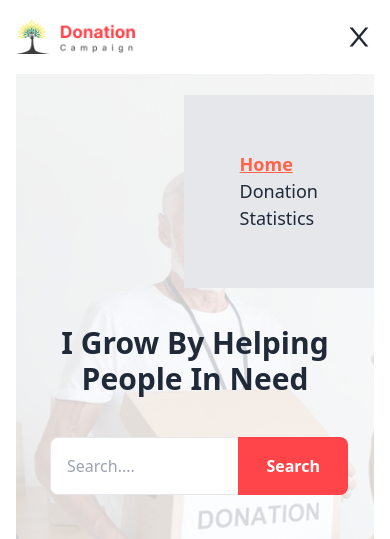
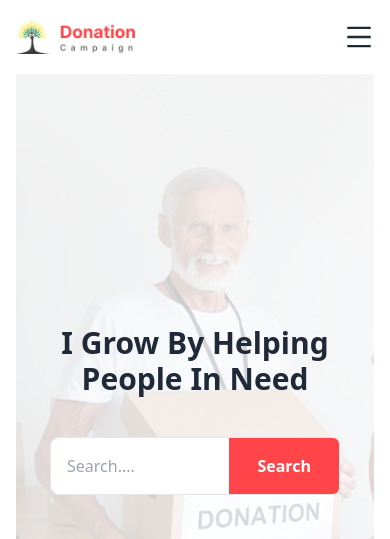
Before and after one commit to brcshakil1/assignment-8-donation-campaign, a React (Vite) app: page / in a window 390 px wide. Shown: the top 539 px of the page. Built offline with nearby package versions, Linux system fonts and the light colour scheme.

Commit message:
fixed some issues

```diff
--- a/src/components/Banner/Banner.jsx
+++ b/src/components/Banner/Banner.jsx
@@ -8,7 +8,7 @@ const Banner = ({ handleFilter }) => {
   };
 
   return (
-    <div className="banner md:mb-20 mb-10 py-10">
+    <div className="banner md:mb-20 mb-14 py-10">
       <div className="h-[70vh] grid place-items-center">
         <div>
           <h1 className="text-3xl md:text-5xl font-bold text-center">
@@ -16,15 +16,15 @@ const Banner = ({ handleFilter }) => {
           </h1>
           <form
             onSubmit={handleSubmit}
-            className="w-[290px] md:w-[520px] mx-auto flex justify-center mt-10 relative"
+            className="w-[290px] md:w-[520px] mx-auto flex justify-center mt-10 relative border rounded-md"
           >
             <input
-              className="w-full border rounded-l-lg p-4 outline-none"
+              className="w-full border rounded-l-lg p-4 outline-none border-none"
               type="text"
               name="filter"
               placeholder="Search...."
             />
-            <button className="bg-[#FF444A] text-white font-semibold py-[17px] px-7 rounded-r-lg absolute -right-2 z-30">
+            <button className="bg-[#FF444A] text-white font-semibold min-h-full px-7 rounded-r-md">
               Search
             </button>
           </form>
--- a/src/components/Navbar/Navbar.jsx
+++ b/src/components/Navbar/Navbar.jsx
@@ -4,7 +4,7 @@ import { AiOutlineMenu, AiOutlineClose } from "react-icons/ai";
 import { useState } from "react";
 
 const Navbar = () => {
-  const [isTrue, setIsTrue] = useState(false);
+  const [isTrue, setIsTrue] = useState(true);
 
   const handleToggle = () => {
     setIsTrue(!isTrue);
@@ -19,7 +19,7 @@ const Navbar = () => {
         <ul
           className={`${
             isTrue && "hidden"
-          } md:flex gap-5 items-center absolute md:static top-[95px] right-4 py-14 px-14 md:py-8 md:px-6 bg-gray-200 md:bg-transparent z-50`}
+          } md:flex gap-5 items-center absolute md:static top-14 right-4 py-14 px-14 md:py-8 md:px-6 bg-gray-200 md:bg-transparent z-50`}
         >
           <li>
             <NavLink className="text-[18px]" to="/">
```
